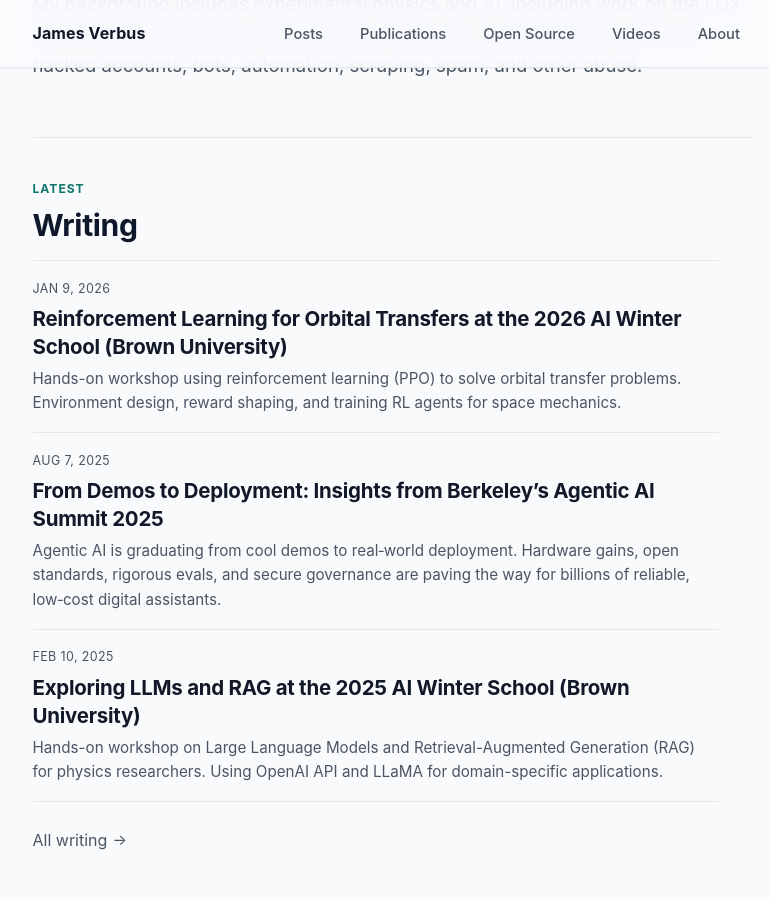
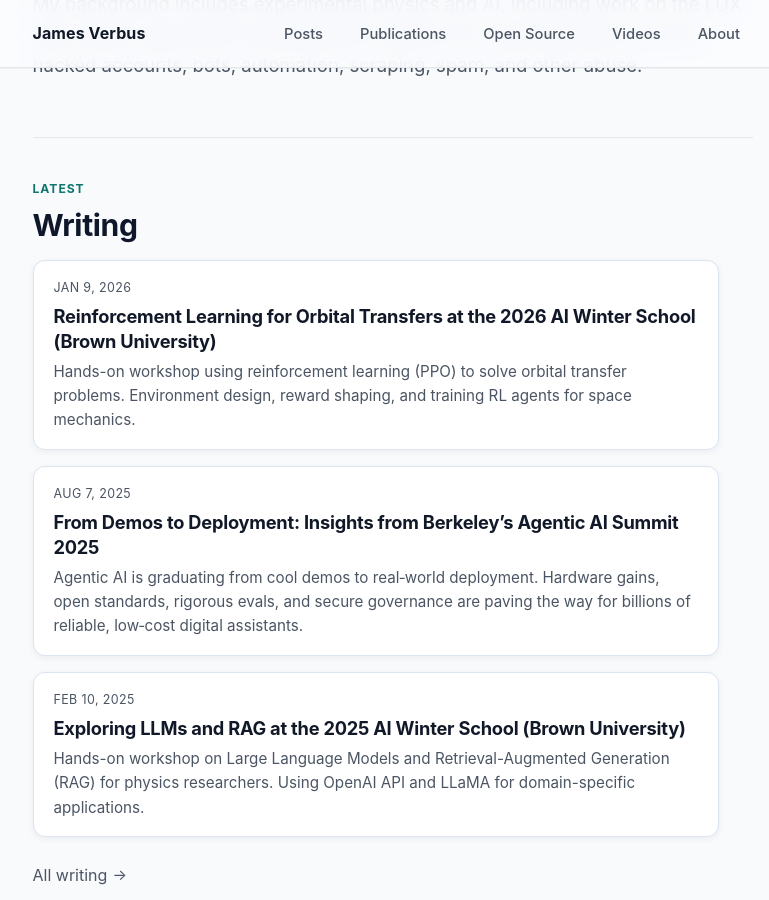
Before and after one commit to jverbus/jverbus.github.io, a Jekyll site: the page built from index.md, in a window 1280 px wide and 900 px high, scrolled down 240 px. Shown: the whole window, without its empty margins (240-1009 px from the left). Built offline with Jekyll 4.4.1, drawn with Linux system fonts in a browser that asks for light colours.

Commit message:
Make writing cards more visible

```diff
--- a/_includes/site/head.html
+++ b/_includes/site/head.html
@@ -160,6 +160,6 @@
 
   <meta name="theme-color" content="#0f172a">
   <link rel="icon" type="image/x-icon" href="{{ '/favicon.ico' | relative_url }}">
-  <link href="{{ '/assets/css/modern.css' | relative_url | escape }}?v=loop18" rel="stylesheet" media="all">
+  <link href="{{ '/assets/css/modern.css' | relative_url | escape }}?v=loop19" rel="stylesheet" media="all">
   <link rel="alternate" type="application/atom+xml" title="{{ site.title | escape }}" href="{{ '/atom.xml' | absolute_url | escape }}">
 </head>
--- a/assets/css/modern.css
+++ b/assets/css/modern.css
@@ -515,11 +515,11 @@ video {
 }
 
 .post-list-item {
-  border: 1px solid #e8edf4;
+  border: 1px solid #dbe4f0;
   border-radius: 12px;
   background: var(--surface-elevated);
   padding: var(--space-4) var(--space-5, 1.25rem);
-  box-shadow: 0 1px 2px rgba(16, 24, 40, 0.04);
+  box-shadow: 0 2px 7px rgba(15, 23, 42, 0.06);
   transition: transform 160ms ease, box-shadow 180ms ease, border-color 180ms ease;
   min-width: 0;
 }
@@ -530,8 +530,8 @@ video {
 
 .post-list-item:hover {
   transform: translateY(-1.5px);
-  border-color: #dce5f0;
-  box-shadow: 0 9px 20px rgba(15, 23, 42, 0.08);
+  border-color: #cbd8e8;
+  box-shadow: 0 10px 22px rgba(15, 23, 42, 0.1);
 }
 
 .post-list-item.card-clickable:focus-within {
--- a/index.md
+++ b/index.md
@@ -20,15 +20,16 @@ hide_title: true
     <p class="eyebrow">Latest</p>
     <h2 id="latest-writing">Writing</h2>
   </div>
-  <div class="post-list editorial-list" role="list">
+  <div class="post-list" role="list">
     {% for post in site.posts limit:3 %}
-      <article class="post-list-item" role="listitem">
-        <p class="post-list-date">{{ post.date | date: "%b %-d, %Y" }}</p>
-        <h3 class="post-list-title"><a href="{{ post.url | relative_url }}">{{ post.title }}</a></h3>
-        {% if post.description %}
-        <p class="post-list-description">{{ post.description }}</p>
-        {% endif %}
-      </article>
+      {% assign post_card_date = post.date | date: "%b %-d, %Y" %}
+      {% include site/card.html
+        card_clickable='on'
+        date=post_card_date
+        title=post.title
+        url=post.url
+        description=post.description
+      %}
     {% endfor %}
   </div>
   <p class="home-archive-link"><a href="{{ '/posts/' | relative_url }}">All writing</a></p>
```
